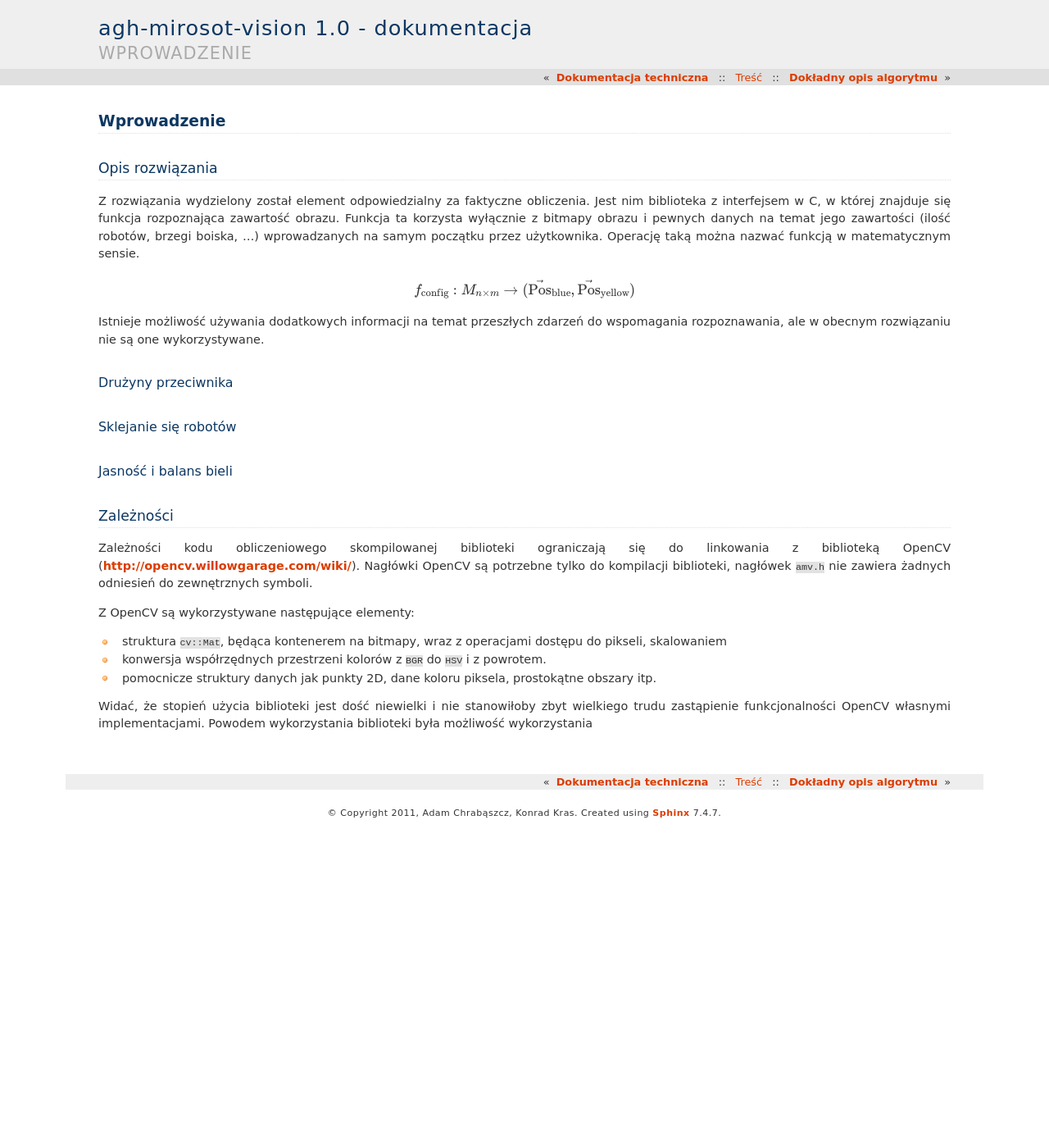
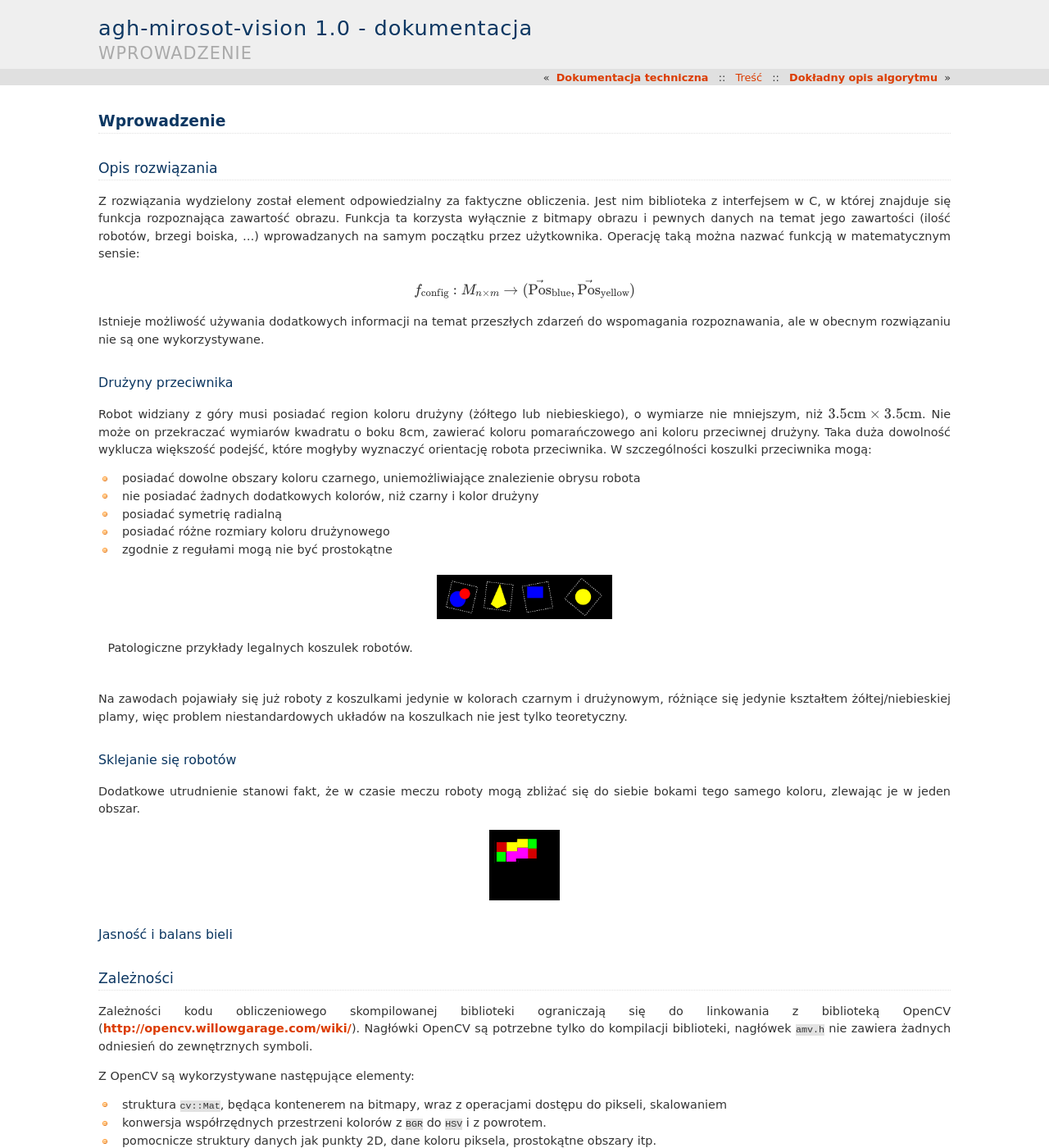
Before and after one commit to admchr/agh-mirosot-vision, a Sphinx documentation site: the page built from doc/arch/generaldoc.rst, in a window 1280 px wide and 1400 px high. Shown: the whole window at 82% size. Built offline with Sphinx 7.4.7, drawn with Linux system fonts in a browser that asks for light colours; formulas are drawn with MathJax 3; pages that are not in the unit, such as notebooks, are missing from menus.

Commit message:
more docs

```diff
--- a/doc/arch/generaldoc.rst
+++ b/doc/arch/generaldoc.rst
@@ -10,7 +10,7 @@ Jest nim biblioteka z interfejsem w C, w której znajduje się funkcja
 rozpoznająca zawartość obrazu. Funkcja ta korzysta wyłącznie z bitmapy obrazu
 i pewnych danych na temat jego zawartości (ilość robotów, brzegi boiska, ...)
 wprowadzanych na samym początku przez użytkownika. Operację taką można
-nazwać funkcją w matematycznym sensie.
+nazwać funkcją w matematycznym sensie:
 
 .. math::
 
@@ -23,11 +23,44 @@ wykorzystywane.
 Drużyny przeciwnika
 ^^^^^^^^^^^^^^^^^^^
 
+Robot widziany z góry musi posiadać region koloru drużyny (żółtego lub
+niebieskiego), o wymiarze nie mniejszym, niż
+:math:`3.5\mathrm{cm}\times 3.5\mathrm{cm}`. Nie może on przekraczać wymiarów
+kwadratu o boku 8cm, zawierać koloru pomarańczowego ani koloru przeciwnej
+drużyny. Taka duża dowolność wyklucza większość podejść, które mogłyby
+wyznaczyć orientację robota przeciwnika. W szczególności koszulki przeciwnika
+mogą:
+
+* posiadać dowolne obszary koloru czarnego, uniemożliwiające znalezienie obrysu
+  robota
+* nie posiadać żadnych dodatkowych kolorów, niż czarny i kolor drużyny
+* posiadać symetrię radialną
+* posiadać różne rozmiary koloru drużynowego
+* zgodnie z regułami mogą nie być prostokątne
+
+.. figure:: /legal.png
+    :width: 160pt
+    :height: 40pt
+    :align: center
+
+    Patologiczne przykłady legalnych koszulek robotów.
+
+Na zawodach pojawiały się już roboty z koszulkami jedynie w kolorach czarnym i
+drużynowym, różniące się jedynie kształtem żółtej/niebieskiej plamy, więc
+problem niestandardowych układów na koszulkach nie jest tylko teoretyczny.
+
 
 
 Sklejanie się robotów
 ^^^^^^^^^^^^^^^^^^^^^
 
+Dodatkowe utrudnienie stanowi fakt, że w czasie meczu roboty mogą zbliżać się do
+siebie bokami tego samego koloru, zlewając je w jeden obszar.
+
+.. image:: /collision.png
+    :width: 64pt
+    :height: 64pt
+    :align: center
 
 
 Jasność i balans bieli
```
Also changed, not shown: doc/collision.png (added), doc/collision.svg (added), doc/legal.png (added), doc/legal.svg (added).
